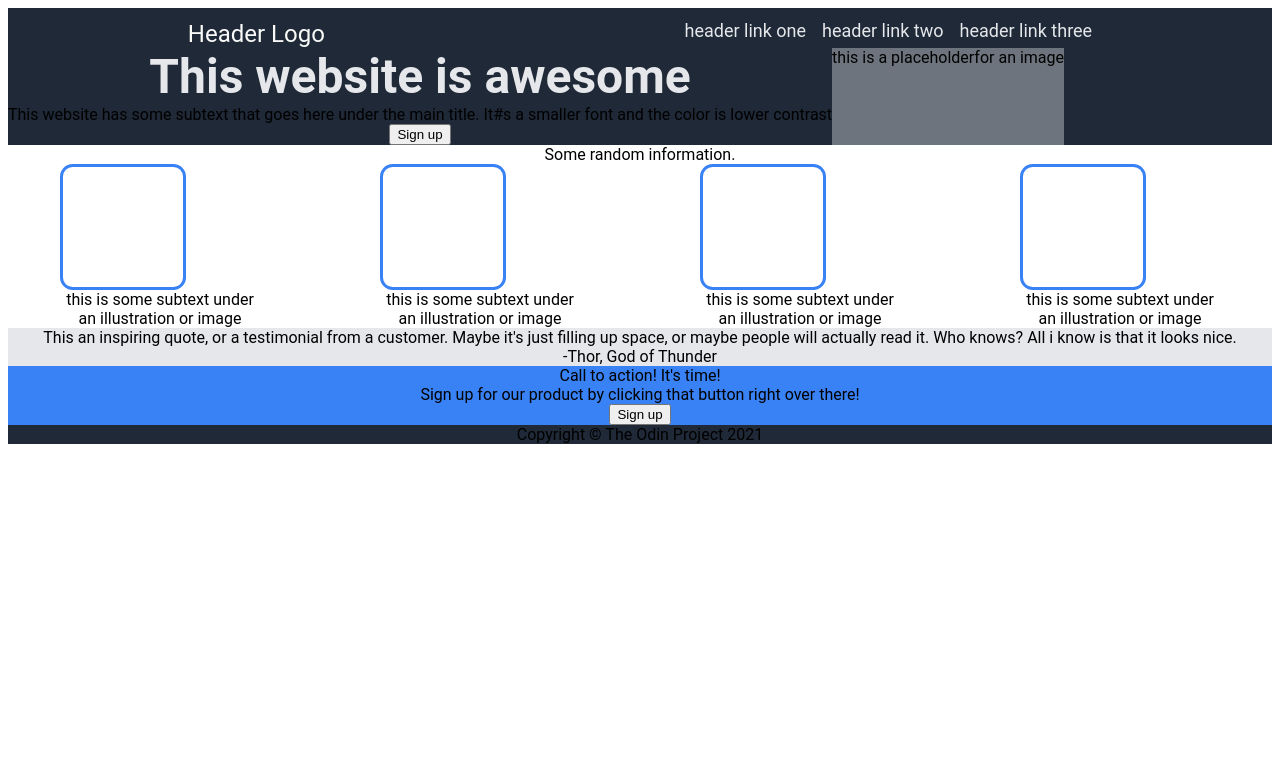
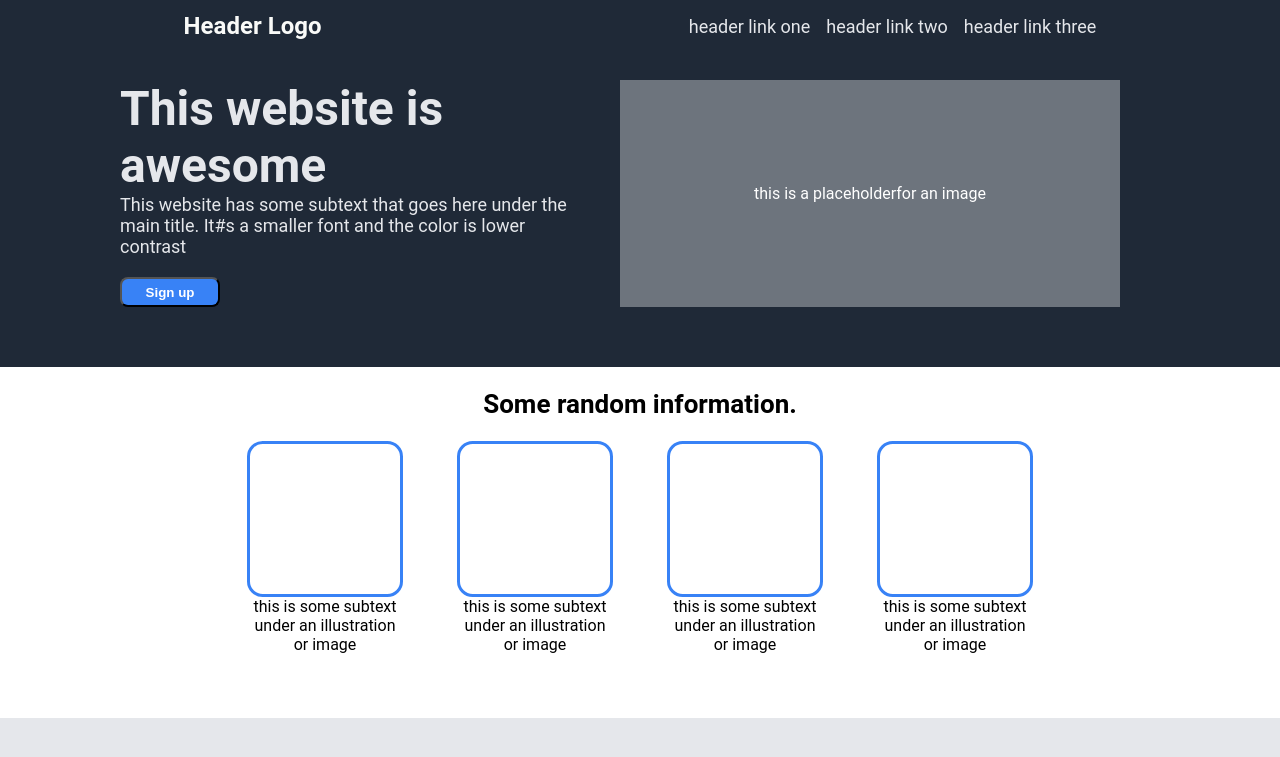
Before and after one commit to bgbgbgv/Landing-Page, a plain HTML site: page index.html in a window 1280 px wide. Shown: the top 757 px of the page. Drawn offline with Linux system fonts and the light colour scheme.

Commit message:
completed landing page iteration 1

```diff
--- a/index.html
+++ b/index.html
@@ -28,7 +28,7 @@
                     This website has some subtext that goes here under the main title. It#s a smaller font and the color
                     is lower contrast
                 </div>
-                <button>
+                <button style="font-weight: bold; margin-top: 20px;">
                     Sign up
                 </button>
             </div>
@@ -39,7 +39,7 @@
     </div>
 
     <div class="random-information-area">
-        <div>
+        <div class="random-text">
             Some random information.
         </div>
         <div class="cards-container">
@@ -83,7 +83,7 @@
     <div class="call-to-action-area">
         <div class="call-to-action-box">
             <div class="left">
-                <div>Call to action! It's time!</div>
+                <div id="header">Call to action! It's time!</div>
                 <div>Sign up for our product by clicking that button right over there!</div>
             </div>
             <button>
--- a/style.css
+++ b/style.css
@@ -4,6 +4,7 @@ body {
     font-family: Roboto, sans-serif;
     flex: 1;
     text-align: center;
+    margin: 0;
 }
 
 .hero {
@@ -16,17 +17,19 @@ body {
     display: flex;
     flex-direction: row;
     justify-content: space-around;
+    align-items: center;
     margin-top: 12px;
+    margin-bottom: 40px;
 }
 
 .header-logo {
     font-size: 24px;
+    font-weight: bold;
     color: #f9faf8;
 }
 
 .header-links {
-    color: #e5e7eb;
-    font-size: 18px;
+
     padding: 0;
     margin: 0;
     display: flex;
@@ -37,12 +40,19 @@ body {
 }
 
 .hero-content {
+
+    padding-left: 120px;
+    padding-right: 80px;
+    margin-bottom: 60px;
     display: flex;
     flex-direction: row;
 }
 
 .hero-left-content {
 
+    text-align: left;
+    width: 450px;
+    margin-right: 50px;
 }
 
 .hero-main-text {
@@ -51,34 +61,55 @@ body {
     color: #e5e7eb;
 }
 
-.hero-secondary-text {
-
+.hero-secondary-text, .header-links {
+    color: #e5e7eb;
+    font-size: 18px;
 }
 
 
 .foto-placeholder {
-    color: ;
+    color: white;
+    width: 500px;
+
     background-color: #6d747d;
+    display: flex;
+    align-items: center; /* Vertical center alignment */
+    justify-content: center; /* Horizontal center alignment */
 }
 
-.cards-container {
-    display: flex;
-    justify-content: space-around;
-    gap: 16px;
+.random-information-area {
+    text-align: center;
 
 
 }
 
+.random-text {
+
+    margin: 22px;
+    font-weight: bold;
+    font-size: 26px;
+}
+
+.cards-container {
+    margin-bottom: 64px;
+    display: flex;
+    justify-content: center;
+    gap: 60px;
+
+}
+
 .card {
+
+
     display: flex;
     flex-direction: column;
-    justify-content: center;
-    max-width: 200px;
+    align-items: center;
+    max-width: 150px;
 }
 
 .illustration-placeholder {
-    height: 120px;
-    width: 120px;
+    height: 150px;
+    width: 150px;
     border: medium solid #3882f6;
     border-radius: 10%;
 }
@@ -87,7 +118,7 @@ body {
     text-align: center;
 }
 
-.random-information-area {}
+
 
 .quote-selection {
     background-color: #e5e7eb;
@@ -96,20 +127,66 @@ body {
 
 .quote-text {
 
+    margin-left: 20%;
+    margin-right: 20%;
+    margin-TOP: 42px;
+    margin-bottom: -10px;
+    font-size: 36PX;
+    font-style: italic;
+    color: #1f2937;
+    font-weight: lighter;
+    text-align: left;
+
 }
 
 .quote-author {
-
+text-align: right;
+font-size: 32px;
+font-weight: bold;
+margin-right: 20%;
+margin-top: -10px;
+margin-bottom: 50px;
 }
 
 .call-to-action-area {
+    margin: 30px;
+
 
 }
 
 .call-to-action-box {
+    padding: 20px;
+    border-radius: 10px;
+    text-align: left;
+    color: white;
     background-color: #3882f6;
+    display: flex;
+    justify-content: space-around;
+    align-items: center;
+}
+.call-to-action-box button{
+    border: 2px solid white;
+
 }
 
+button {
+    border-radius: 8px;
+    background-color: #3882f6;
+    color: white;
+    width: 100px;
+    padding: 5px;
+    height: 30px;
+}
+
+
+.left {
+
+}
+.left #header {
+    font-weight: bold;
+}
 .footer {
+    padding: 25px;
+    color: white;
     background-color: #1f2937;
 }
```
